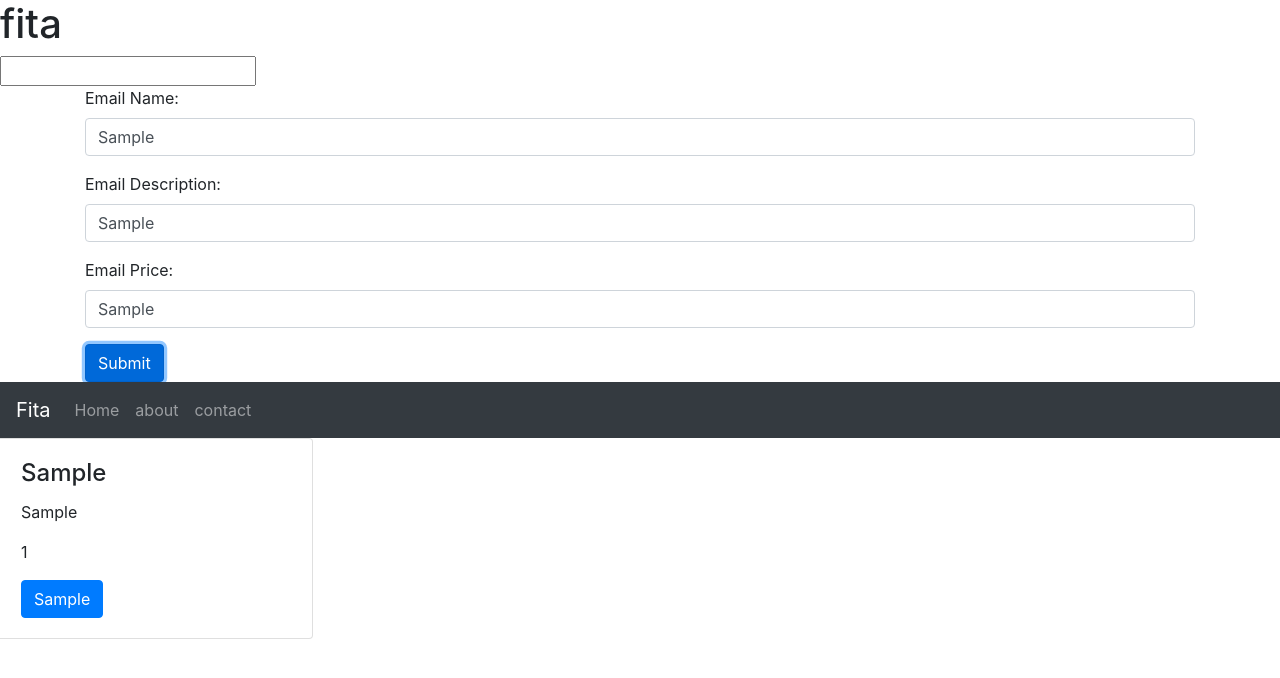
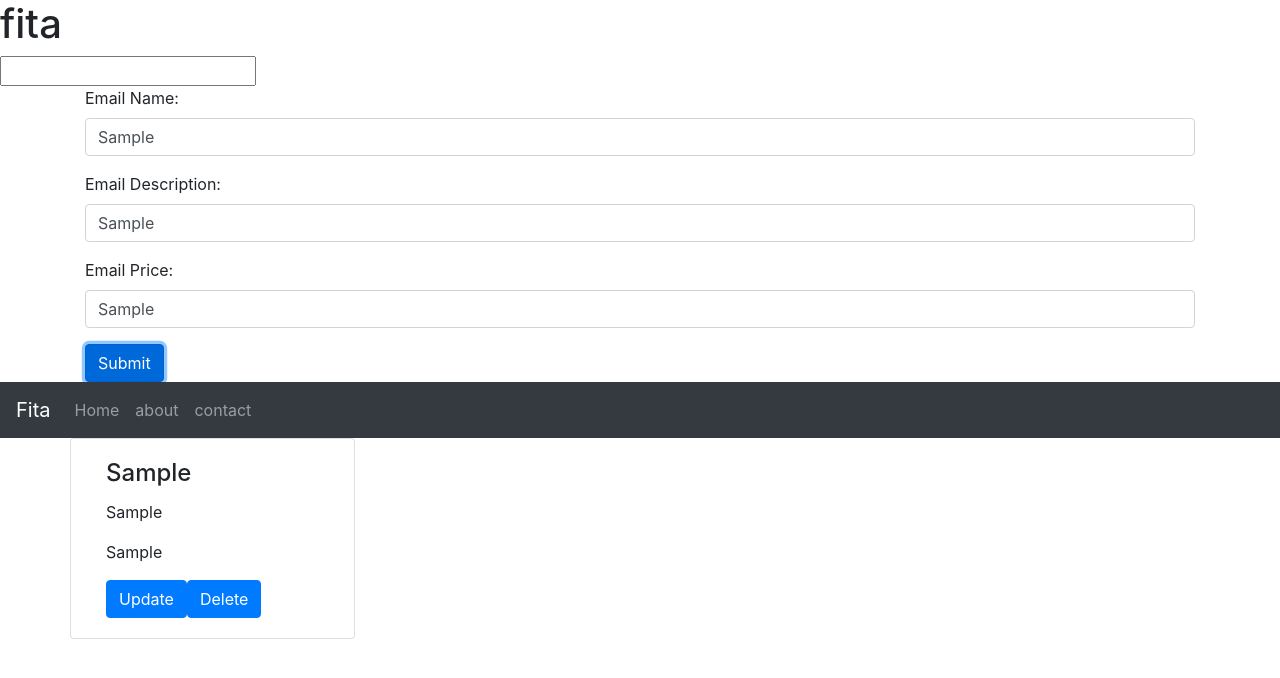
Before and after one commit to miismail007/sampleReactJaganFita, a React (Create React App) app: page / in a window 1280 px wide. Both pictures are taken after typing "Sample", "Sample", "Sample" into the empty fields and a click on the button "Submit". Shown: the top 678 px of the page. Built offline with nearby package versions, Linux system fonts and the light colour scheme.

Commit message:
added all files

```diff
--- a/src/App.js
+++ b/src/App.js
@@ -1,23 +1,60 @@
-import React, { useState } from 'react'
+import React, { useEffect, useState } from 'react'
 import Form from './Components/Form-Component/Form'
 import Header from './Components/Header-component/Header'
 import Products from './Components/Product-component/Products'
 import StateExample from './StateExample'
 
 function App() {
+
+
+
+
+
+
+
+
+
   const [ logo , setlogo ] = useState("Fita")
   const [ menu , setMenu ] = useState(["Home" , "about" , "contact"])
   const [ products , setProducts ] = useState([])
+  const [ formData , setFormData] = useState({})
+
+
+  useEffect(
+    ()=>{
+      console.log("UseEffect triggered");
+    },[products]
+  )
+
 
   const setProductToState = (obj) => {
     setProducts([...products,obj])
   }
+
+
+  const deleteProduct = (id) => {
+    let newProducts = []
+    products.map(product=> {
+      if(product.id !== id){
+        newProducts.push(product)
+      }
+    })
+    setProducts(newProducts)
+  }
+
+  const updateProduct = (id) => {
+    products.map(product=> {
+      if(product.id === id){
+        setFormData(product)
+      }
+    })
+  }
   return (
     <div>
       <StateExample/>
-      <Form setProductToState={setProductToState}/>
+      <Form setProductToState={setProductToState} formData={formData}/>
       <Header menu={menu} logo={logo}/>
-      <Products products={products}/>
+      <Products products={products} deleteProduct={deleteProduct} updateProduct={updateProduct}/>
     </div>
   )
 }
--- a/src/Components/Form-Component/Form.js
+++ b/src/Components/Form-Component/Form.js
@@ -6,32 +6,39 @@ function Form(props) {
     const [price , setprice ] = useState("")
     return (
         <div className="container">
-                <div class="form-group">
-                    <label for="email">Email Name:</label>
-                    <input type="text" class="form-control" placeholder="Enter Name" id="email" onChange={
-                        (text)=>{ setname(text.target.value) }
+                <div className="form-group">
+                    <label htmlFor="email">Email Name:</label>
+                    <input type="text" className="form-control" value={name} placeholder="Enter Name" id="email" onChange={
+                        (text)=>{
+                            console.log(text.target.value);
+                            setname(text.target.value)
+                        }
                     }/>
                 </div>
-                <div class="form-group">
-                    <label for="email">Email Description:</label>
-                    <input type="text" class="form-control" placeholder="Enter Description" id="email" onChange={
+                <div className="form-group">
+                    <label htmlFor="email">Email Description:</label>
+                    <input type="text" className="form-control" placeholder="Enter Description" value={description} id="email" onChange={
                         (text)=>{ setdescription(text.target.value) }
                     }/>
                 </div>
-                <div class="form-group">
-                    <label for="email">Email Price:</label>
-                    <input type="text" class="form-control" placeholder="Enter Price" id="email" onChange={
+                <div className="form-group">
+                    <label htmlFor="email">Email Price:</label>
+                    <input type="text" className="form-control" placeholder="Enter Price" value={price} id="email" onChange={
                         (text)=>{ setprice(text.target.value) }
                     }/>
                 </div>
-                <button type="submit" class="btn btn-primary" onClick={
+                <button type="submit" className="btn btn-primary" onClick={
                     ()=>{
-                        let obj = {}
-                        obj.id = Math.floor(Math.random() * 100)
-                        obj.name = name
-                        obj.description = description
-                        obj.price = price
-                        props.setProductToState(obj)
+                        // let obj = {}
+                        // obj.id = Math.floor(Math.random() * 100)
+                        // obj.name = name
+                        // obj.description = description
+                        // obj.price = price
+                        // props.setProductToState(obj)
+                        let id = Math.floor(Math.random() * 100)
+                        props.setProductToState({id,name,description,price})
+
+
                     }
                 }>Submit</button>
         </div>
--- a/src/Components/Header-component/Header.js
+++ b/src/Components/Header-component/Header.js
@@ -6,7 +6,7 @@ function Header(props) {
             <a className="navbar-brand" href="#">{props.logo}</a>
             <ul className="navbar-nav">
                     {props.menu.map((menuItem)=>
-                        <li className="nav-item">
+                        <li className="nav-item" key={Math.random()}>
                             <a className="nav-link" href="#">{menuItem}</a>
                         </li>
                     )}
--- a/src/Components/Product-component/ProductItem.js
+++ b/src/Components/Product-component/ProductItem.js
@@ -2,12 +2,17 @@ import React from 'react'
 
 function ProductItem(props) {
     return (
-        <div class="card col-md-3">
-            <div class="card-body">
-            <h4 class="card-title">{props.productItemData.name}</h4>
-            <p class="card-text">{props.productItemData.description}</p>
-            <p class="card-text">{props.productItemData.id}</p>
-            <a href="#" class="btn btn-primary">{props.productItemData.price}</a>
+        <div className="card col-md-3">
+            <div className="card-body">
+            <h4 className="card-title">{props.productItemData.name}</h4>
+            <p className="card-text">{props.productItemData.description}</p>
+            <p className="card-text">{props.productItemData.price}</p>
+            <a href="#" className="btn btn-primary" onClick={()=>{
+                props.updateProduct(props.productItemData.id)
+            }}>Update</a>
+            <a href="#" className="btn btn-primary" onClick={()=>{
+                props.deleteProduct(props.productItemData.id)
+            }}>Delete</a>
             </div>
         </div>
     )
--- a/src/Components/Product-component/Products.js
+++ b/src/Components/Product-component/Products.js
@@ -3,11 +3,12 @@ import ProductItem from './ProductItem'
 
 function Products(props) {
     return (
-        <div className="">
+        <div className="container">
             <div className="row">
                 {props.products.map(
                     (productData)=>{
-                        return <ProductItem productItemData={productData} />
+                        return <ProductItem productItemData={productData} key={Math.random()} deleteProduct = {props.deleteProduct}
+                        updateProduct = {props.updateProduct} />
                     }
                 )}
             </div>
```
